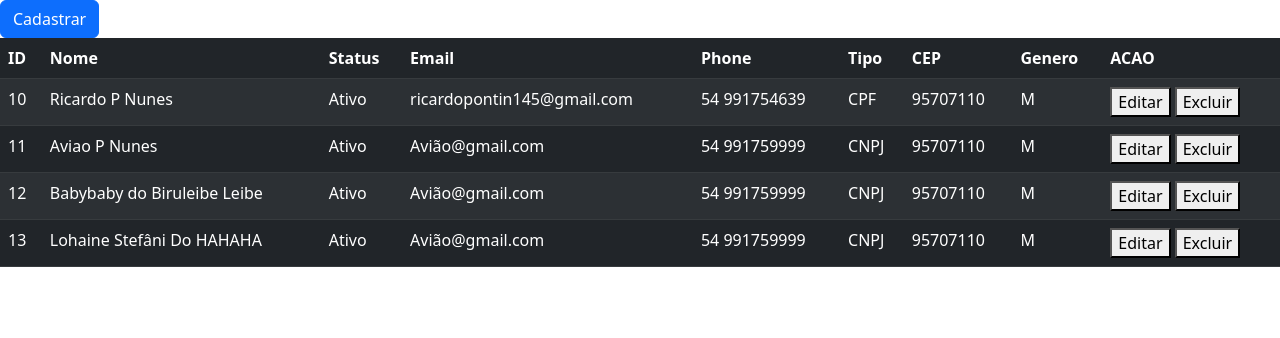
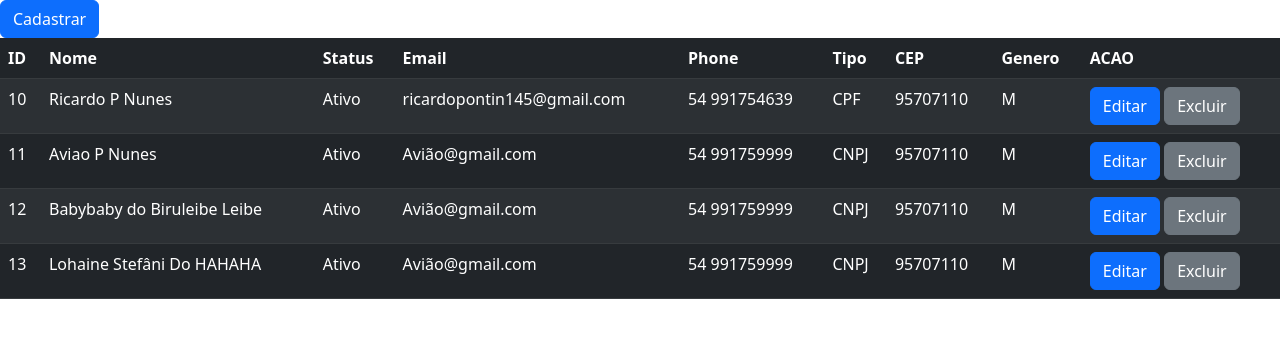
Before and after one commit to ricardopnunes/php_curse_2022, a PHP site: page /pessoa.php in a window 1280 px wide. Shown: the top 338 px of the page. Run offline with PHP 8.4, Linux system fonts and the light colour scheme.

Commit message:
melhorando os scripts

```diff
--- a/views/form.php
+++ b/views/form.php
@@ -17,7 +17,7 @@ require "../controllers/PessoaControllers.php";
     </thead>
     <tbody>';
 
-      foreach($dados_pessoas as $dado):
+      foreach($dados_pessoas as $dado){
 
       echo '<tr>
               <td>'.$dado['id'].'</td>
@@ -29,12 +29,12 @@ require "../controllers/PessoaControllers.php";
               <td>'.$dado['cep'].'</td>
               <td>'.$dado['gender'].'</td>
               <td>
-                <button type="button" class="btnEditar btn-primary" value='.$dado['id'].'>Editar</button>
-                <button type="button" class="btnExcluir btn-secondary" value='.$dado['id'].'>Excluir</button>
+                <button type="button" class="btn btn-primary btnEditar" data-bs-target="#exampleModal" value='.$dado['id'].'>Editar</button>
+                <button type="button" class="btn btn-secondary btnExcluir" value='.$dado['id'].'>Excluir</button>
               </td>
             </tr>';
 
-      endforeach;
+      }
 
     echo '</tbody>
   </table>';
--- a/views/pessoa.php
+++ b/views/pessoa.php
@@ -11,7 +11,7 @@
 <script src="https://cdn.jsdelivr.net/npm/bootstrap@5.2.0-beta1/dist/js/bootstrap.bundle.min.js"></script>
 </head>
 <body>
-<button type="button" class="btn btn-primary" data-bs-toggle="modal" data-bs-target="#exampleModal">
+<button type="button" class="btn btn-primary btnCriarUsuario" data-bs-toggle="modal" data-bs-target="#exampleModal">
   Cadastrar
 </button>
 <div class="modal fade" id="exampleModal" tabindex="-1" aria-labelledby="exampleModalLabel" aria-hidden="true">
@@ -28,7 +28,7 @@
         </div>
       </div>
     <div class="mb-3 row">
-      <div class="col-md-3">
+      <div class="col-md-4">
         <input type="text" class="form-control" id="inputPassword" placeholder="Nome">
       </div>
     </div>
@@ -82,7 +82,7 @@
   </div>
   <div class="modal-footer">
     <button type="button" class="btn btn-secondary" data-bs-dismiss="modal">Fechar</button>
-    <button type="button" class="btn btn-primary">Salvar</button>
+    <button type="button" class="btn btn-primary btnSalvarUsuariop">Salvar</button>
   </div>
 </div>
 </div>
--- a/views/scripts/pessoa.js
+++ b/views/scripts/pessoa.js
@@ -1,7 +1,50 @@
+
+
 $( document ).ready(function() {
+
+
+    function cria_tabela(dados_pessoas){
+        let tabela_pessoa = monta_colunas();
+        tabela_pessoa += cria_corpo(dados_pessoas);
+
+        if(!dados_pessoas || dados_pessoas.length <= 0){
+            tabela_pessoa = "<p><b>Nada para exibir</b></p>";
+        }
+
+        $("#idTabelaPessoa").html(tabela_pessoa)
+    }
+
+
+    function monta_colunas(){
+        let header = (
+            '<table class="table table-dark table-striped">'+
+            '<thead>'+
+                '<tr>'+
+                  '<th>ID</th>'+
+                  '<th>Nome</th>'+
+                  '<th>CPF</th>'+
+                  '<th>RG</th>'+
+                  '<th>Rede Social</th>'+
+                  '<th>Status</th>'+
+                  '<th>Email</th>'+
+                  '<th>Phone</th>'+
+                  '<th>Tipo</th>'+
+                  '<th>CEP</th>'+
+                  '<th>Genero</th>'+
+                  '<th>ACAO</th>'+
+                '</tr>'+
+              '</thead>'+
+              '<tbody>'
+        );
+        return header;
+    }
+
+
     $(".btnEditar").on("click", function(){
-        var id = $(this).val();
-        console.log("Ready! Editar id: " + id);
+        var idPessoa = $(this).val();
+        console.log("Ready! Editar id: " + idPessoa);
+
+
     });
 
     $(".btnExcluir").on("click", function(){
```
